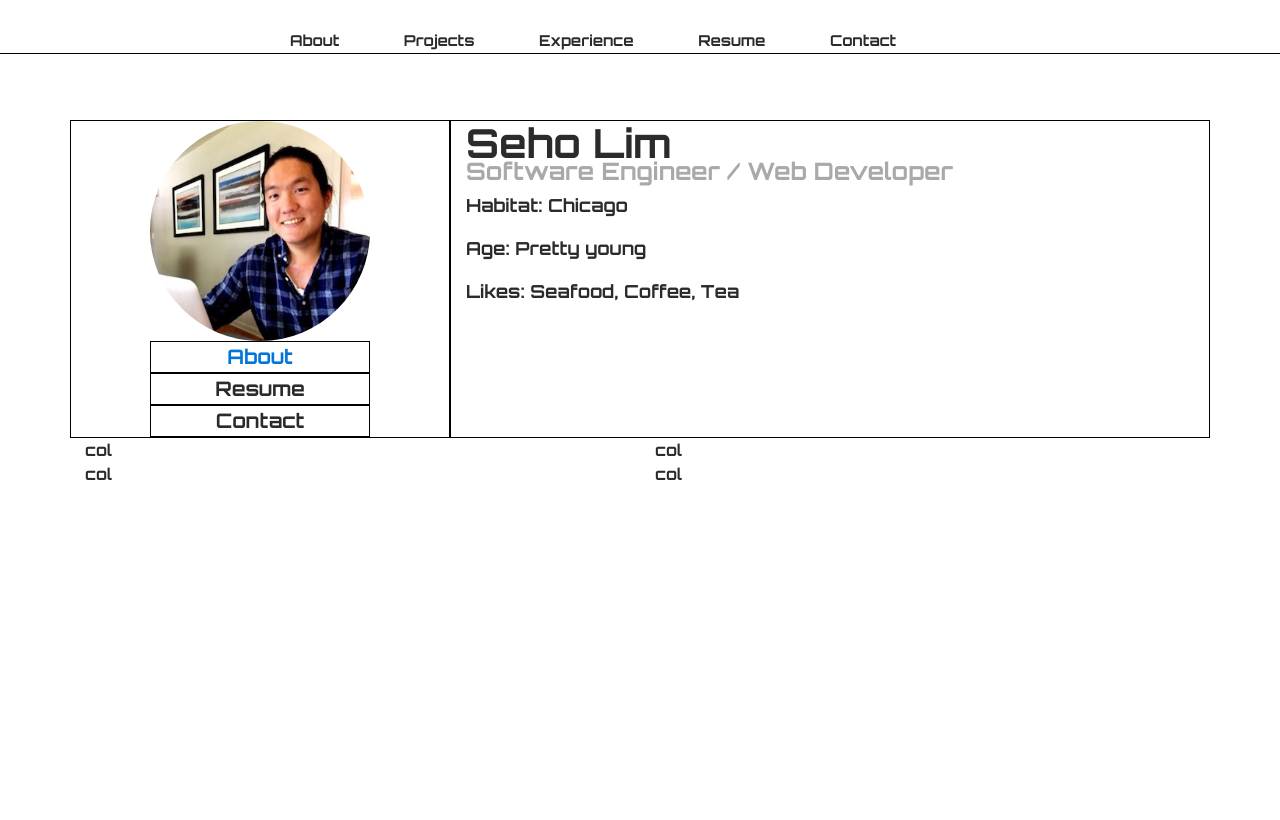
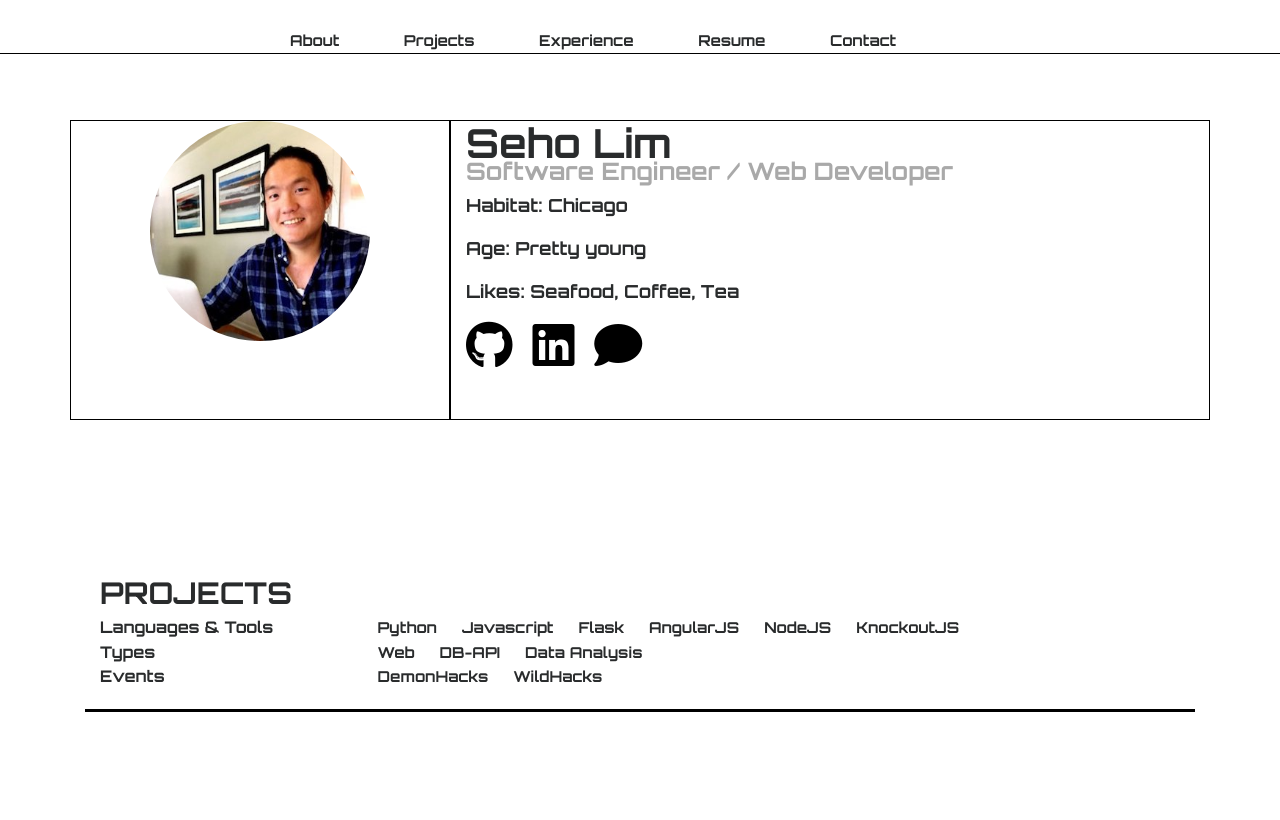
Before and after one commit to sonamoo/myPortfolio, a PHP site: page /main.html in a window 1280 px wide. Run offline with PHP 8.4, Linux system fonts and the light colour scheme; some libraries are stand-ins or nearby versions.

Commit message:
Added social buttons and project filter.

```diff
--- a/css/main.css
+++ b/css/main.css
@@ -1,6 +1,16 @@
 body{
     min-height: 700px;
     font-family: 'Orbitron', sans-serif;
+}
+
+a {
+    text-decoration: none;
+    color: black;
+}
+
+.buffer{
+    height: 150px;
+
 }
 
 #section-header {
@@ -64,7 +74,15 @@ body{
     width: 220px;
     margin: 0 auto;
     text-align: center;
+}
 
+.social-buttons-links {
+    padding-right: 15px;
+}
+
+.social-buttons-svg {
+    width: 50px;
+    color: red;
 }
 
 #profile-header {
@@ -80,3 +98,23 @@ body{
     font-size: 18px;
 
 }
+
+.project-header {
+    font-size: 30px;
+}
+
+.filter-contents {
+
+    font-size: 15px;
+    margin-right: 25px;
+    cursor:pointer;
+}
+
+#project-filter-wrapper {
+    border-bottom: 3px solid black;
+    padding-bottom: 20px;
+}
+
+.active-filter {
+    color: red;
+}
--- a/js/main.js
+++ b/js/main.js
@@ -7,10 +7,41 @@ portfolioApp.controller('mainController',
         $scope.profile = {
             "firstName" : "Seho",
             "lastName" : "Lim"
-        }
+        };
 
+        const langs = [];
+        $scope.languages =
+            [
+                {"lang_id": 0, "lang": "Python", "filter": false},
+                {"lang_id": 1, "lang": "Javascript", "filter": false},
+                {"lang_id": 3, "lang": "Flask", "filter": false},
+                {"lang_id": 4, "lang": "AngularJS", "filter": false},
+                {"lang_id": 5, "lang": "NodeJS", "filter": false},
+                {"lang_id": 6, "lang": "KnockoutJS", "filter": false}
+            ];
 
+        $scope.types= ["Web", "DB-API", "Data Analysis"];
+        $scope.events = ["DemonHacks", "WildHacks"];
 
+        $scope.filterObj = {
+            "lang" : [],
+            "types": [],
+            "events": []
+        };
 
+        $scope.langFilter = function(a, index){
+            console.log(index);
+            console.log("Clicked " + a);
+            if($scope.filterObj["lang"].indexOf(a) === -1) {
+                $scope.filterObj["lang"].push(a);
+                $scope.languages[index].filter = true;
+            }
+            else {
+                $scope.languages[index].filter = false;
+                $scope.filterObj["lang"].splice(index, 1);
+            }
 
+            console.log($scope.filterObj.lang);
+
+        };
     });
--- a/main.html
+++ b/main.html
@@ -9,7 +9,7 @@
     <link rel="stylesheet" href="https://maxcdn.bootstrapcdn.com/bootstrap/4.0.0-alpha.6/css/bootstrap.min.css" integrity="sha384-rwoIResjU2yc3z8GV/NPeZWAv56rSmLldC3R/AZzGRnGxQQKnKkoFVhFQhNUwEyJ" crossorigin="anonymous">
     <link href="https://fonts.googleapis.com/css?family=Lato|Orbitron:700|Source+Sans+Pro" rel="stylesheet">
     <link rel="stylesheet" href="css/main.css">
-
+    <script src="https://use.fontawesome.com/3c44ce0d55.js"></script>
     <script src="bower_components/angular/angular.min.js"></script>
     <script src="js/main.js"></script>
 </head>
@@ -32,22 +32,9 @@
 
     <section id="section-main" ng-controller="mainController">
         <div class="container">
-
             <div class="row">
                 <div class="col-md-4 profile-image-buttons">
                     <img src="d.jpg" alt="profile_pic" id="profile_img">
-                    <a href="#" style="width: 220px; margin: 0 auto ">
-                        <div class="profile-buttons">
-                            About
-                        </div>
-                    </a>
-
-                    <div class="profile-buttons">
-                        Resume
-                    </div>
-                    <div class="profile-buttons">
-                        Contact
-                    </div>
                 </div>
                 <div class="w-500"></div>
                 <div class="col-md-8 profile-description">
@@ -59,18 +46,48 @@
                         <p>Habitat: Chicago</p>
                         <p>Age: Pretty young</p>
                         <p>Likes: Seafood, Coffee, Tea</p>
+                    </div>
+                    <div id="social-buttons">
+
+                        <a class="social-buttons-links" href="https://github.com/sonamoo" target="_blank"><i class="fa fa-github fa-3x" aria-hidden="true"></i></a>
+                        <a class="social-buttons-links" href="https://www.linkedin.com/in/ericlimchicago/" target="_blank"><i class="fa fa fa-linkedin-square fa-3x" aria-hidden="true"></i></a>
+                        <a class="social-buttons-links" href="#"><i class="fa fa fa-comment fa-3x" target="_blank" aria-hidden="true"></i></a>
 
                     </div>
+                </div>
+            </div>
+            <div class="row buffer">
 
+            </div>
+            <div class="container" id="project-filter-wrapper">
+                <div class="row">
+                    <div class="col project-header">PROJECTS</div>
+                </div>
+
+                <!---------------------------------Projects Filter-------------------------------->
+                <div class="row">
+                    <div class="col-md-3">Languages & Tools</div>
+                    <div class="col-md-9"><span class="filter-contents" data-ng-repeat="a in languages" ng-click="langFilter(a, $index)" ng-class="{'active-filter': languages[$index].filter}" >{{a.lang}}</span></div>
+                </div>
+                <div class="row">
+                    <div class="col-md-3">Types</div>
+                    <div class="col-md-9"><span class="filter-contents" data-ng-repeat="t in types" ng-click="filter(t)" ng-style="ftContents">{{t}}</span></div>
+                </div>
+                <div class="row">
+                    <div class="col-md-3">Events</div>
+                    <div class="col-md-9"><span class="filter-contents" data-ng-repeat="e in events" ng-click="filter(e)" ng-style="ftContents">{{e}}</span></div>
                 </div>
             </div>
 
+
+            <!----
+                <button ng-model="toggle" ng-class="toggle ? 'red' : ''" ng-click="toggle=!toggle">Change Class</button>
+            ---->
+
+
+            <!---------------------------------Projects ------------------------------------------------>
             <div class="row">
-                <div class="col">col</div>
-                <div class="col">col</div>
-                <div class="w-100"></div>
-                <div class="col">col</div>
-                <div class="col">col</div>
+
             </div>
 
         </div>
```
Also changed, not shown: github-logo.svg (added), linkedin-logo.svg (added).
